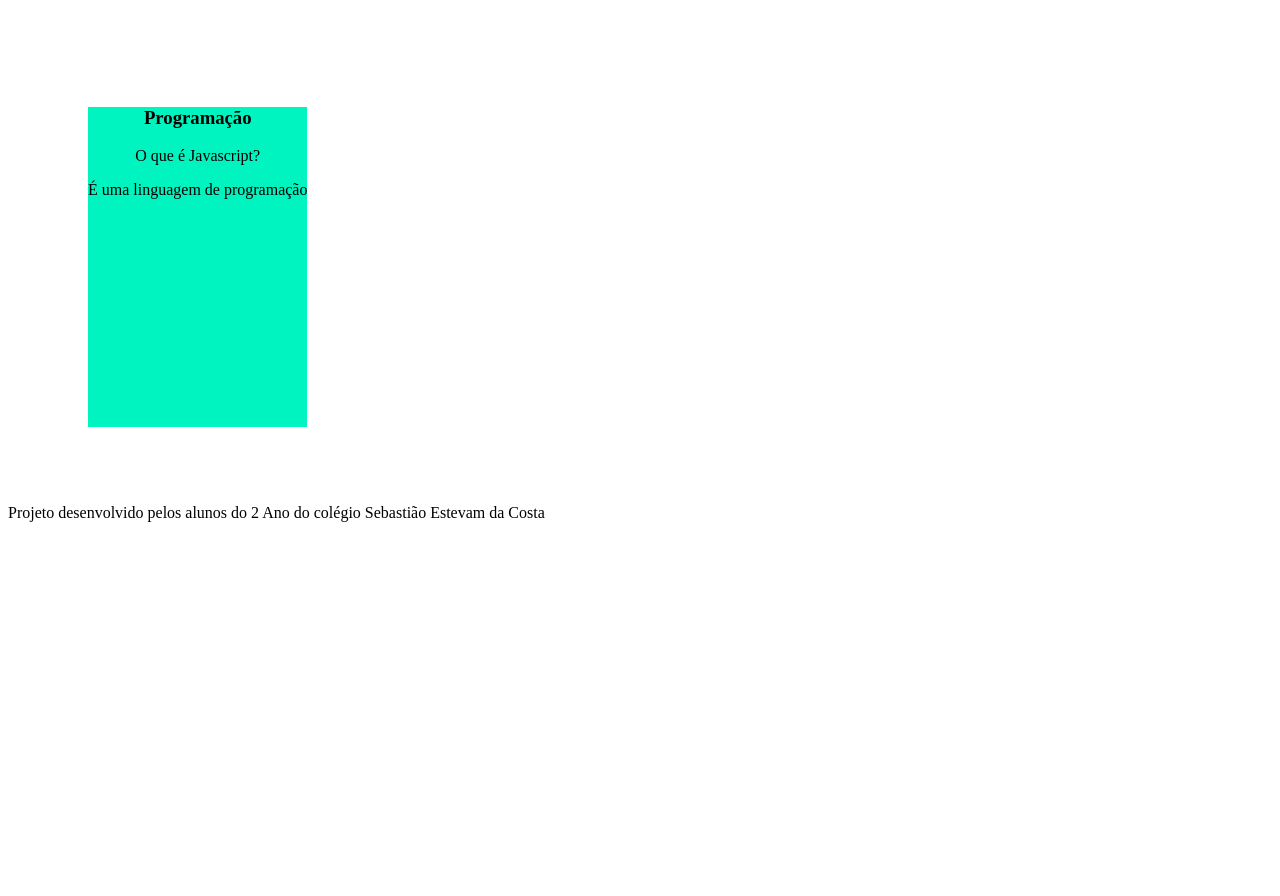
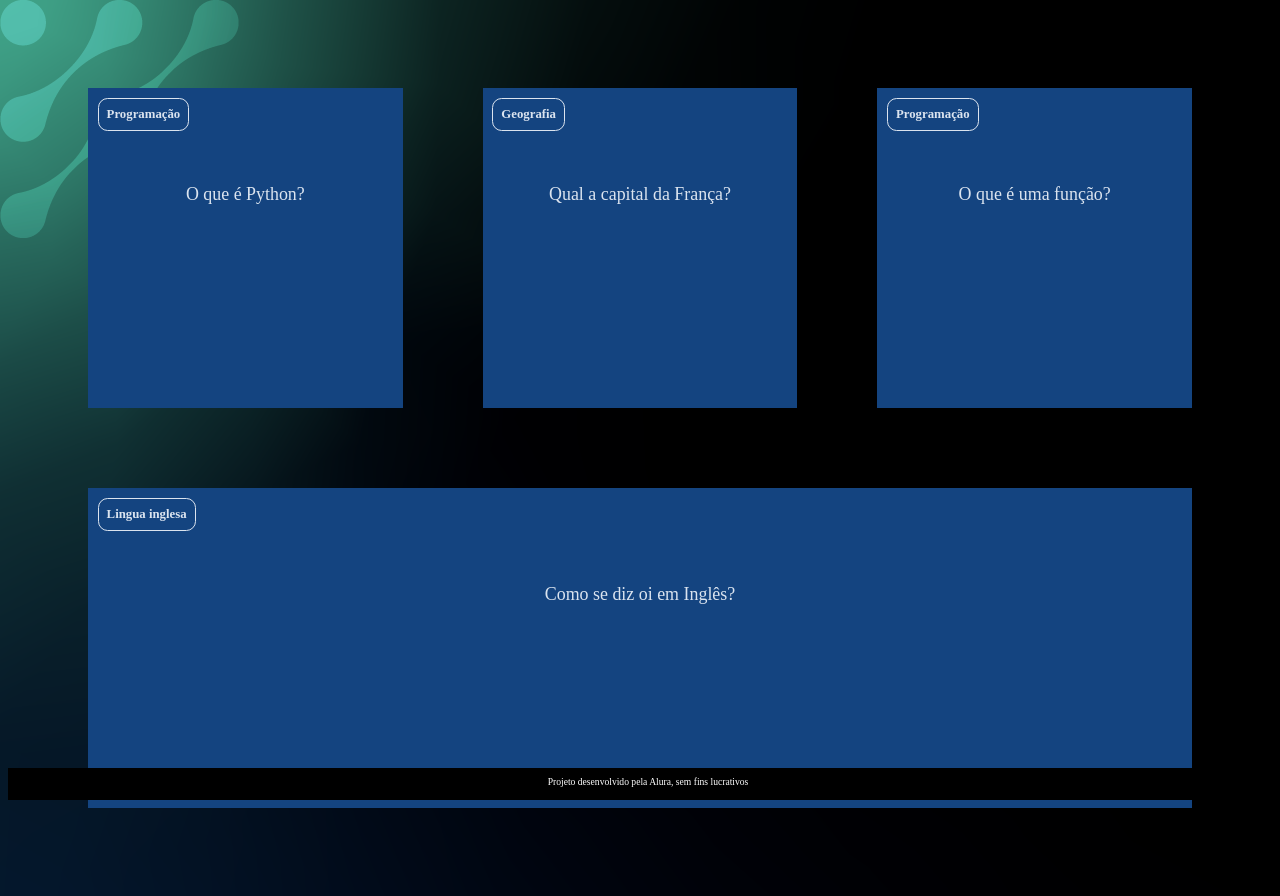
Before and after one commit to roberty0587/flashcard-2025, a plain HTML site: page index.html in a window 1280 px wide. Before the commit the page ends 800 px from the top, so only its background shows below. Drawn offline with Linux system fonts and the light colour scheme.

Commit message:
Aula do dia 19-08

```diff
--- /dev/null
+++ b/app.js
@@ -0,0 +1,29 @@
+function criaCartao(categoria, pergunta, resposta) {
+    let container = document.getElementById('container')
+    let cartao = document.createElement('article')
+    cartao.className = 'cartao'
+
+    cartao.innerHTML = `
+    <div class="cartao__conteudo">
+    <h3>${categoria}</h3>
+    <div class="cartao__conteudo__pergunta">
+        <p>${pergunta}</p>
+    </div>
+    <div class="cartao__conteudo__resposta">
+        <p>${resposta}</p>
+    </div>
+    </div>
+    `
+
+    let respostaEstaVisivel = false
+
+    function viraCartao() {
+        respostaEstaVisivel = !respostaEstaVisivel
+        cartao.classList.toggle('active', respostaEstaVisivel)
+    }
+    cartao.addEventListener('click', viraCartao)
+
+
+    container.appendChild(cartao)
+
+}
--- a/assets/style.css
+++ b/assets/style.css
@@ -1,15 +1,15 @@
-:root{
-    --text-color:#DBE4EF;
-    --card-front-color:#144480;
-    --cart-back-color:#00F4BF;
-
+:root {
+    --text-color: #DBE4EF;
+    --card-front-color: #144480;
+    --card-back-color: #00F4BF;
 }
 
-body{
+body {
+    background: url('img/bg-desktop.webp');
     font-family: Bai Jamjuree;
 }
 
-#container{
+#container {
     display: flex;
     flex-wrap: wrap;
     justify-content: space-between;
@@ -17,17 +17,100 @@ body{
     gap: 3rem;
 }
 
-.cartao{
+.cartao {
     margin: 1rem 1rem;
     height: 20rem;
-    flex-basis: calc(33%-6rem);
-
+    flex-grow: 1;
+    flex-basis: calc(33% - 6rem);
 }
 
-.cartao__conteudo{
+.cartao__conteudo {
+    background-color: var(--card-front-color);
     text-align: center;
-    background-color: var(--cart-back-color);
+    /* background-color: aquamarine; */
     height: 100%;
     transform-style: preserve-3d;
-    transition: 300ms ease-in-out;
+    transition: transform 300ms ease-in-out;
 }
+
+.cartao__conteudo h3 {
+    color: var(--text-color);
+    border: 1px solid var(--text-color);
+    text-align: left;
+    padding: 0.5rem;
+    position: absolute;
+    margin: 0.6rem;
+    border-radius: 0.6rem;
+    font-size: 1vw;
+    backface-visibility: hidden;
+}
+
+.cartao__conteudo p {
+    margin-top: 1rem;
+    padding: 2rem;
+    margin-top: 4rem;
+    font-size: 1.4vw;
+}
+
+.cartao__conteudo__pergunta p {
+    color: var(--text-color);
+    font-weight: 500;
+}
+
+.cartao__conteudo__resposta p {
+    color: var(--card-back-color);
+    font-weight: 700;
+}
+
+.cartao.active .cartao__conteudo {
+    transform: rotateY(180deg);
+}
+
+.cartao__conteudo__pergunta,
+.cartao__conteudo__resposta {
+    backface-visibility: hidden;
+    position: absolute;
+    height: 100%;
+    width: 100%;
+    box-sizing: border-box;
+}
+
+.cartao__conteudo__resposta {
+    transform: rotateY(180deg);
+    background-color: rgba(0, 244, 191, 0.2);
+    border: 4px solid var(--card-back-color);
+}
+
+footer {
+    background-color: black;
+    color: white;
+    position: fixed;
+    bottom: 0;
+    width: 100%;
+    height: 2rem;
+}
+
+footer p {
+    text-align: center;
+    font-size: 0.6rem;
+    margin-top: 0.5rem;
+}
+
+@media (max-width: 560px) {
+
+    body {
+        background: url('img/bg-mobile.webp'), no-repeat cover;
+    }
+
+    .cartao {
+        flex: 1 0 calc(100% - 1rem)
+    }
+
+    .cartao__conteudo h3 {
+        font-size: 3vw;
+    }
+
+    .cartao__conteudo p {
+        font-size: 3.8vw;
+    }
+}
--- a/index.html
+++ b/index.html
@@ -3,31 +3,29 @@
 <head>
     <meta charset="UTF-8">
     <meta name="viewport" content="width=device-width, initial-scale=1.0">
-    <title>Flashcard-2025</title>
     <link rel="stylesheet" href="assets/style.css">
+    <title>Flashcard</title>
 </head>
 <body>
     <main>
         <section id="container">
-    <article class="cartao">
+            <!-- <article class="cartao">
                 <div class="cartao__conteudo">
-            <h3 class="programacao">Programação</h3>
+                    <h3>Programação</h3>
                     <div class="cartao__conteudo__pergunta">
-                <p>O que é Javascript?</p>
+                        <p>O que é JavaScript?</p>
                     </div>
                     <div class="cartao__conteudo__resposta">
-                <p>É uma linguagem de programação</p>
+                        <p>O JavaScript é uma linguagem de programação</p>
                     </div>
-
                 </div>
-
-    </article>
-
-
+            </article> -->
         </section>
     </main>
     <footer>
-    <p>Projeto desenvolvido pelos alunos do 2 Ano do colégio Sebastião Estevam da Costa</p>
+        <p>Projeto desenvolvido pela Alura, sem fins lucrativos</p>
     </footer>
+    <script src="app.js"></script>
+    <script src="perguntas.js"></script>
 </body>
 </html>
--- /dev/null
+++ b/perguntas.js
@@ -0,0 +1,23 @@
+criaCartao(
+    'Programação',
+    'O que é Python?',
+    'O Python é uma linguagem de programação'
+)
+
+criaCartao(
+    'Geografia',
+    'Qual a capital da França?',
+    'A capital da França é Paris'
+)
+
+criaCartao(
+    'Programação',
+    'O que é uma função?',
+    'Uma função é um bloco de código que executa alguma tarefa'
+)
+
+criaCartao(
+    'Lingua inglesa',
+    'Como se diz oi em Inglês?',
+    'Oi em ingles é HI (RAI)'
+)
```
Also changed, not shown: assets/img/bg-desktop.webp (added), assets/img/bg-mobile.webp (added), assets/img/bg-tablet.webp (added), 2 other files. Lines whose indentation alone changed are shown as unchanged.
